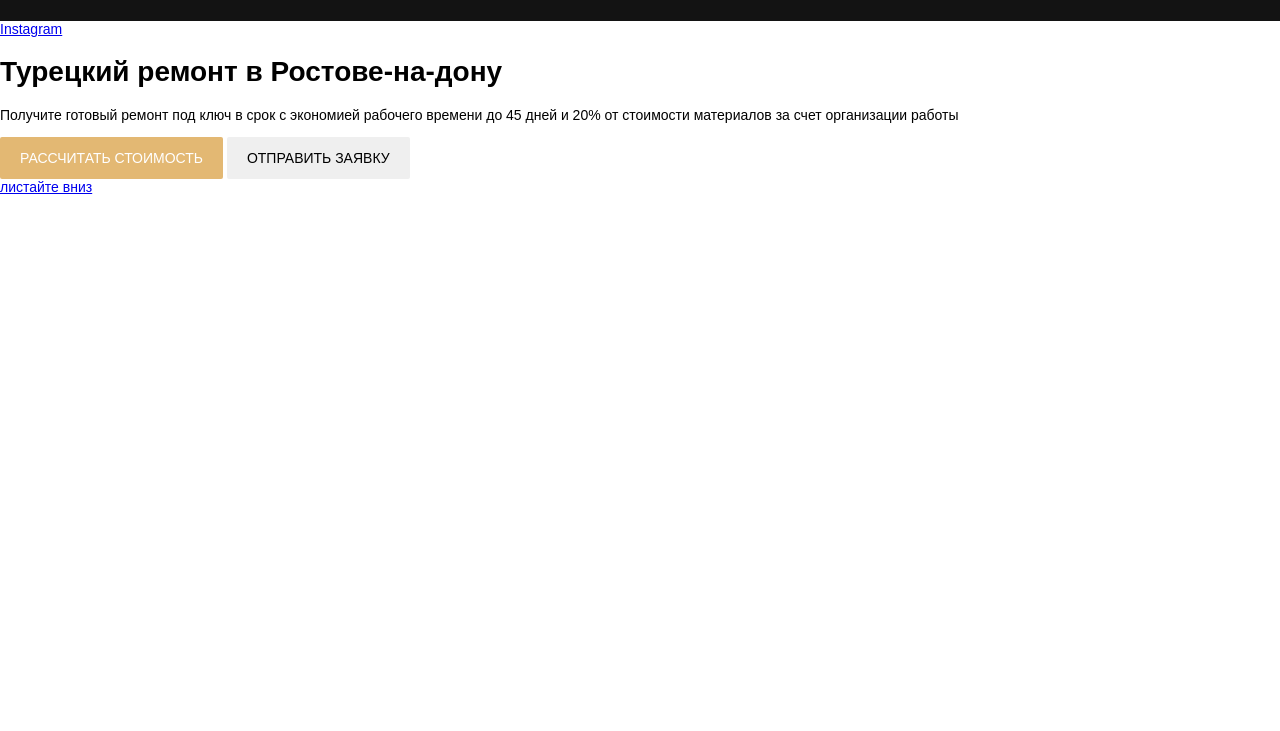
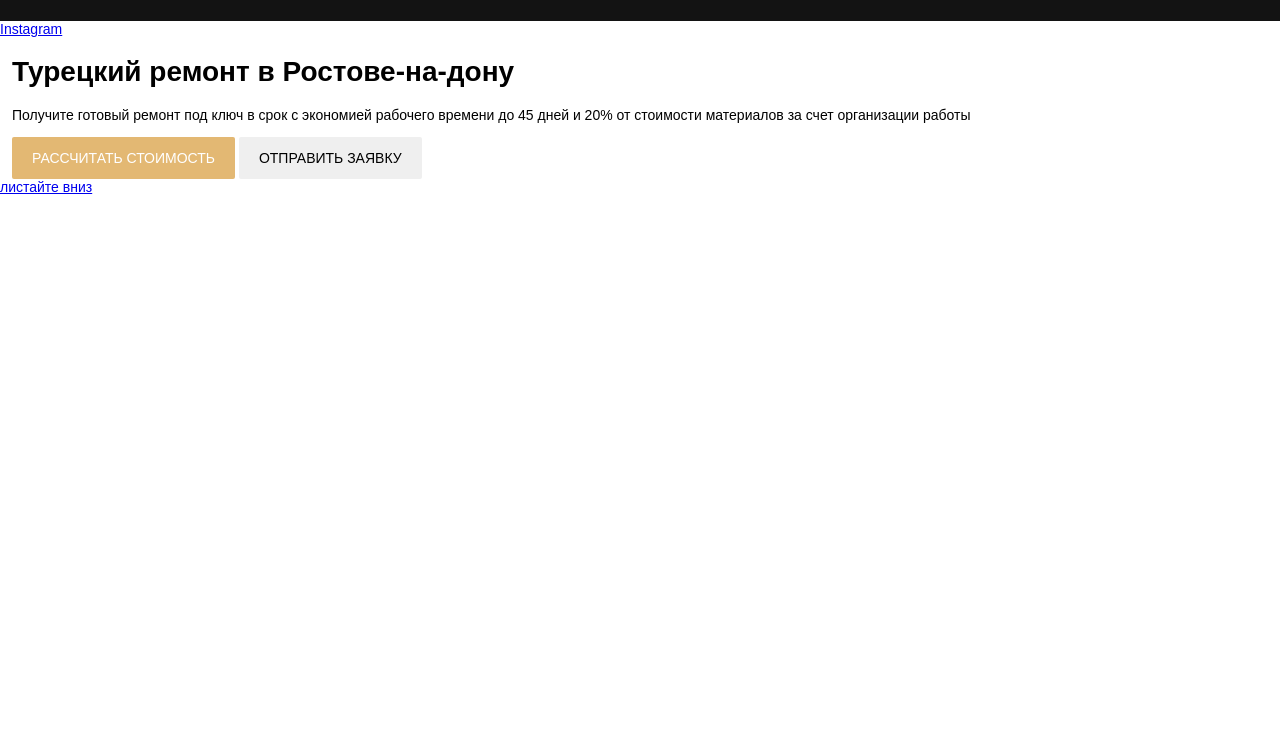
Before and after one commit to AshAlmert/Rostov, a website: page index.html in a window 1280 px wide. Shown: the part 69-800 px from the top of the page. Drawn offline with Linux system fonts and the light colour scheme.

Commit message:
fix: fixed _grid.sass

```diff
--- a/index.html
+++ b/index.html
@@ -31,7 +31,7 @@
     <main>
         <section class="hero">
             <a href="#" class="instagram hero__instagram">Instagram</a>
-            <div class="hero__contant">
+            <div class="hero__content">
                 <div class="container">
                     <h1 class="tittle hero__tittle">Турецкий ремонт в Ростове-на-дону</h1>
                     <p class="hero__text">Получите готовый ремонт под ключ в срок с экономией рабочего времени до 45 дней и 20% от стоимости материалов за счет организации работы</p>
--- a/sass/_grid.sass
+++ b/sass/_grid.sass
@@ -1,3 +1,3 @@
 .container
-    min-width: 1256px
+    max-width: 1256px
     margin: auto
```
Also changed, not shown: css/style.css.
